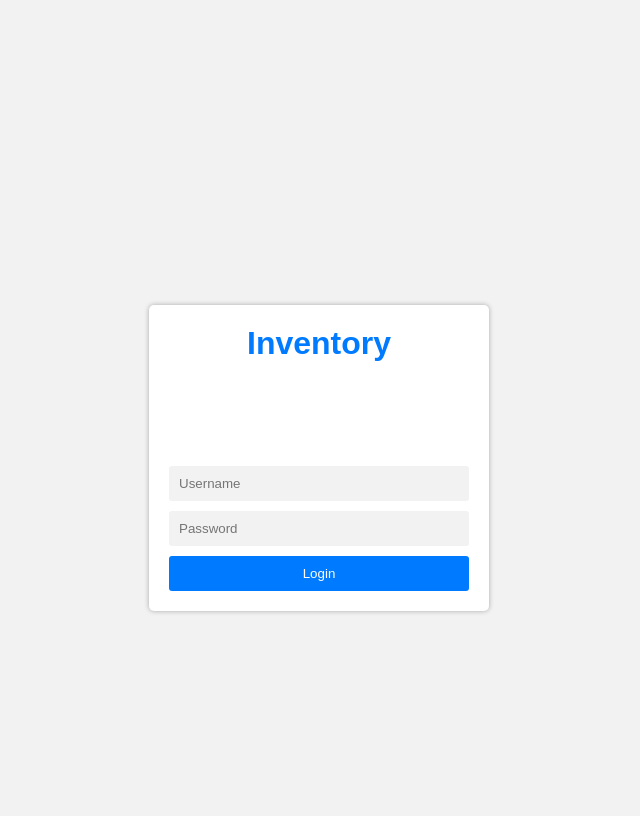
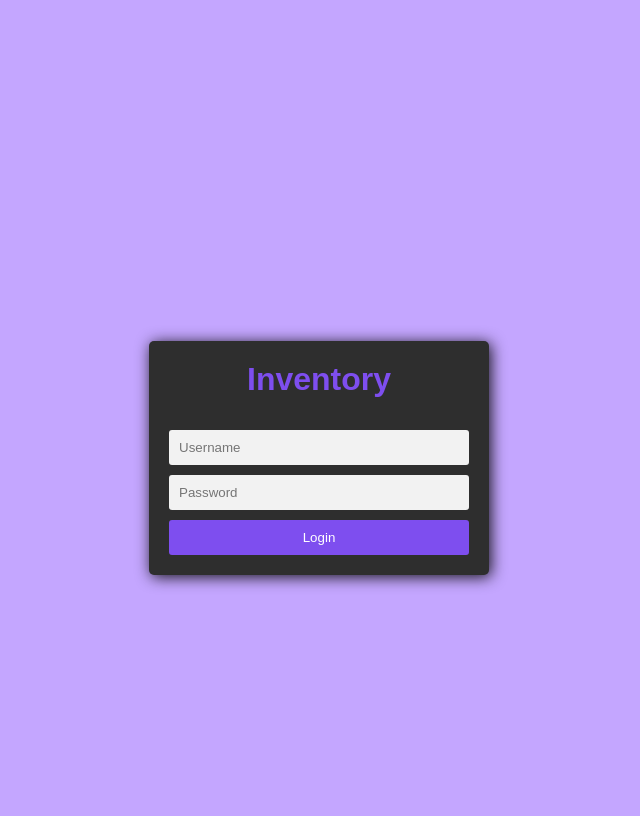
Before and after one commit to synkdive/rdbmslab, a PHP site: page /fastfood_inventory/login.php in a window 1280 px wide. Shown: the whole page, without its empty margins (321-961 px from the left). Run offline with PHP 8.4, Linux system fonts and the light colour scheme.

Commit message:
formatting changes

```diff
--- a/admin/login.css
+++ b/admin/login.css
@@ -1,5 +1,5 @@
 
-/* login.css */
+/* login.css
 body {
     background-color: #f2f2f2;
     font-family: Arial, sans-serif;
@@ -22,7 +22,7 @@ body {
 
 h1 {
     margin-top: 0;
-    color: #007bff;
+    color: hsl(258, 83%, 62%);
 }
 
 input[type="text"],
@@ -39,7 +39,7 @@ input[type="submit"] {
 }
 
 input[type="submit"] {
-    background-color: #007bff;
+    background-color: ;
     color: #fff;
     cursor: pointer;
     transition: background-color 0.3s ease;
@@ -47,4 +47,68 @@ input[type="submit"] {
 
 input[type="submit"]:hover {
     background-color: #0056b3;
+} */
+
+:root{
+    --color-primary: hsl(258, 83%, 62%);
+    --color-primary-light: #96a9cb;
+    --color-grey-1: #2e2e2e;
+    --color-grey-5: #6f6f6f;
+    --color-grey-10: #f1f5f8;
+    --color-white: #fff;
+    --ff-primary: "Catamaran", sans-serif;
+    --ff-secondary: "Nunito", sans-serif;
+    --transition: all 0.3s linear;
+    --spacing: 0.25rem;
+    --radius: 0.5rem;
 }
+/* login.css */
+body {
+    background-color: #c4a6ff;
+    font-family: Arial, sans-serif;
+    height: 100vh;
+    display: flex;
+    align-items: center;
+    justify-content: center;
+}
+
+.login-container {
+    background-color: var(--color-grey-1);
+    max-width: 300px;
+    margin: 0 auto;
+    margin-top: 100px;
+    padding: 20px;
+    text-align: center;
+    border-radius: 5px;
+    box-shadow: 2px 2px 15px rgba(0,0,0,0.9);
+}
+
+h1 {
+    margin-top: 0;
+    color: var(--color-primary);
+
+}
+
+input[type="text"],
+input[type="password"],
+input[type="submit"] {
+    margin-top: 10px;
+    width: 100%;
+    padding: 10px;
+    box-sizing: border-box;
+    border: none;
+    border-radius: 3px;
+    background-color: #f2f2f2;
+    color: #333;
+}
+
+input[type="submit"] {
+    background-color: var(--color-primary);
+    color: #fff;
+    cursor: pointer;
+    transition: background-color 0.3s ease;
+}
+
+input[type="submit"]:hover {
+    background-color: var(--color-grey-5);
+}
--- a/admin/login.php
+++ b/admin/login.php
@@ -40,7 +40,7 @@ if (isset($_POST['login'])) { // Update from 'submit' to 'login'
 <body>
     <div class="login-container">
         <h1>Inventory</h1>
-        <br> <br>
+
         <?php
             if(isset($_SESSION['login'])){
                 echo $_SESSION['login'];
@@ -48,7 +48,7 @@ if (isset($_POST['login'])) { // Update from 'submit' to 'login'
             }
 
         ?>
-        <br> <br>
+
         <form action="login.php" method="post">
             <input type="text" name="username" placeholder="Username">
             <input type="password" name="password" placeholder="Password">
```
